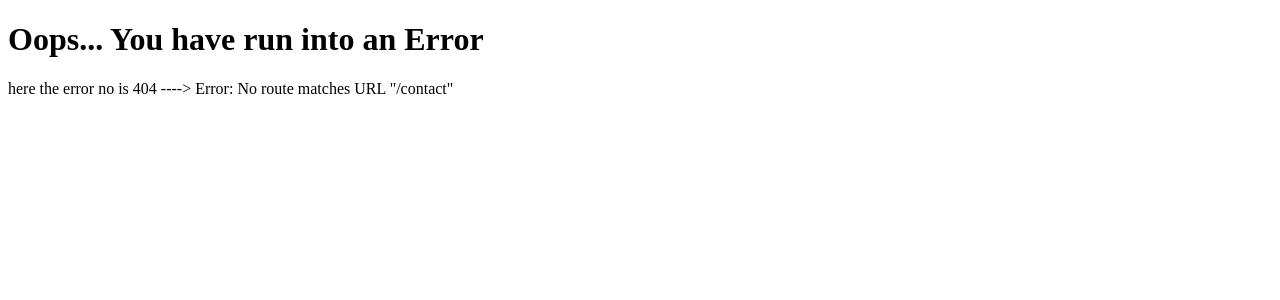
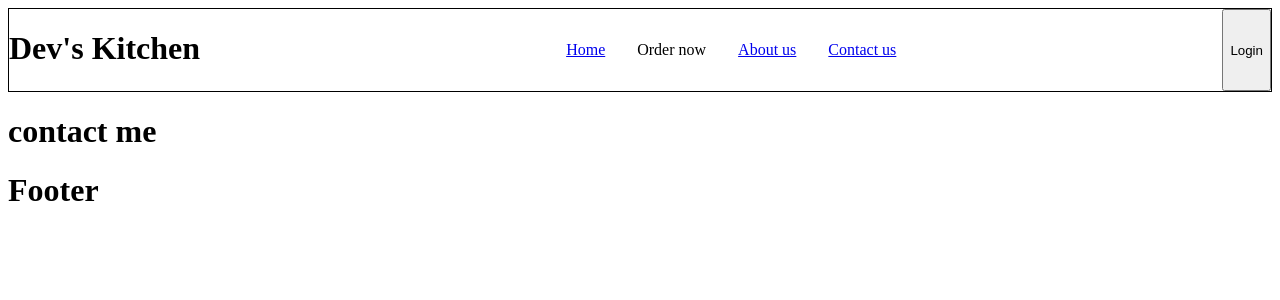
Before and after one commit to SidharthBhasin21/Food-app, a React (Vite) app: page /contact in a window 1280 px wide. Before the commit this address had no page. Shown: the top 300 px of the page. Built offline with nearby package versions, Linux system fonts and the light colour scheme.

Commit message:
code pushed

```diff
--- a/src/App.js
+++ b/src/App.js
@@ -1,11 +1,12 @@
-import React from "react";
+import React, { Children } from "react";
 import ReactDOM  from "react-dom/client";
 import Body from "./components/Body";
 import Footer from "./components/Footer";
 import Headers from "./components/Header";
 import About from "./components/About";
 import Error from "./components/Error";
-import { createBrowserRouter ,RouterProvider  } from "react-router-dom";
+import Contact from "./components/Contact"
+import { createBrowserRouter ,RouterProvider ,Outlet, UNSAFE_useScrollRestoration } from "react-router-dom";
 
 
 
@@ -13,7 +14,8 @@
     return (
         <React.Fragment>
             <Headers/>
-            <Body/>
+            <Outlet/>
+            {/*<Body/>*/}
             <Footer/>
         </React.Fragment>
     )
@@ -24,7 +26,21 @@
     {
         path : "/",
         element : <App/> ,
-        errorElement: <Error/>
+        errorElement: <Error/>,
+        children: [
+            {
+                path: "/",
+                element: <Body/>
+            },
+            {
+                path: "/about",
+                element: <About/>
+            },
+            {
+                path: "/contact",
+                element: <Contact/>
+            }
+        ]
     },
     {
         path : "/about",
--- /dev/null
+++ b/src/components/Contact.js
@@ -0,0 +1,6 @@
+const Contact = () =>{
+    return(
+        <h1>contact me</h1>
+    )
+}
+export default Contact
--- a/src/components/Header.js
+++ b/src/components/Header.js
@@ -1,5 +1,5 @@
 import { useState } from "react";
-
+import { Link } from "react-router-dom";
 
 
 const Headers= () =>{
@@ -11,10 +11,16 @@
     <div className="navbar">
         <h1>Dev's Kitchen  </h1>
         <ul className="nav-list">
-            <li>Home</li>
+            <li>
+                <Link to = "/">Home</Link>
+            </li>
             <li>Order now</li>
-            <li>About us</li>
-            <li>Contact us</li>
+            <li>
+                <Link to = "/about">About us</Link>
+            </li>
+            <li>
+                <Link to = "/contact">   Contact us </Link>
+            </li>
         </ul>
         {
             isLoggedIn ?
```
